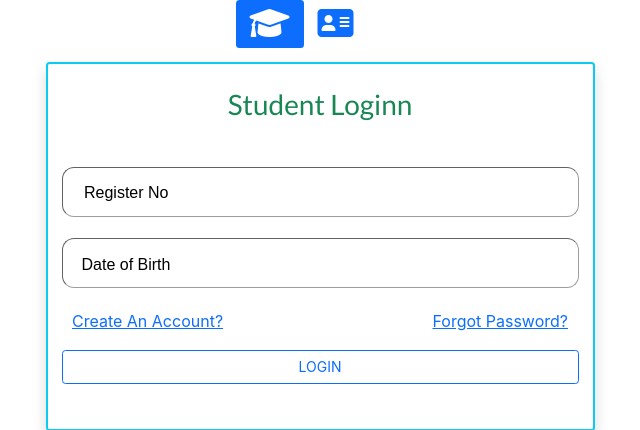
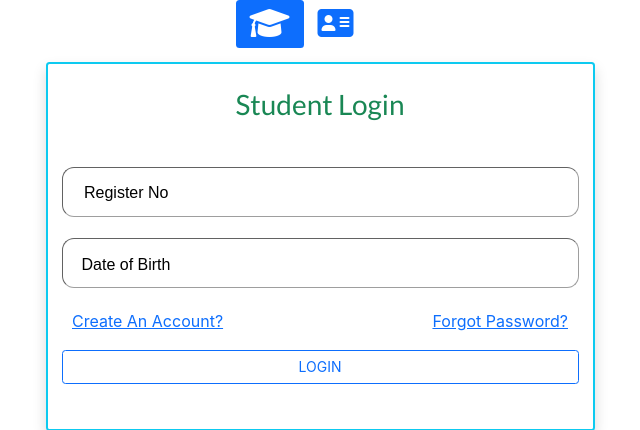
Before and after one commit to MATHAN4023/quantanics, a CodeIgniter 4 app: the page made by app/Views/login.php in a window 1280 px wide. Shown: the part 151-581 px from the top of the page, without its empty margins (320-960 px from the left). Run offline with PHP 8.4 and a stand-in for CodeIgniter, Linux system fonts and the light colour scheme; the template is opened without the code that fills it, so the values that code supplies are empty; some libraries are stand-ins or nearby versions.

Commit message:
n-change

```diff
--- a/app/Views/login.php
+++ b/app/Views/login.php
@@ -59,7 +59,7 @@
                         aria-labelledby="pills-home-tab">
                         <div class="jumbotron border border-2 border border-info rounded rounded-o shadow shadow-md">
                             <br>
-                            <h2 class="text-center text-success ">Student Loginn</h2>
+                            <h2 class="text-center text-success ">Student Login</h2>
                             <br>
                             <div class="m-3">
                                 <div class="form-outline mb-4 input-container">
```
